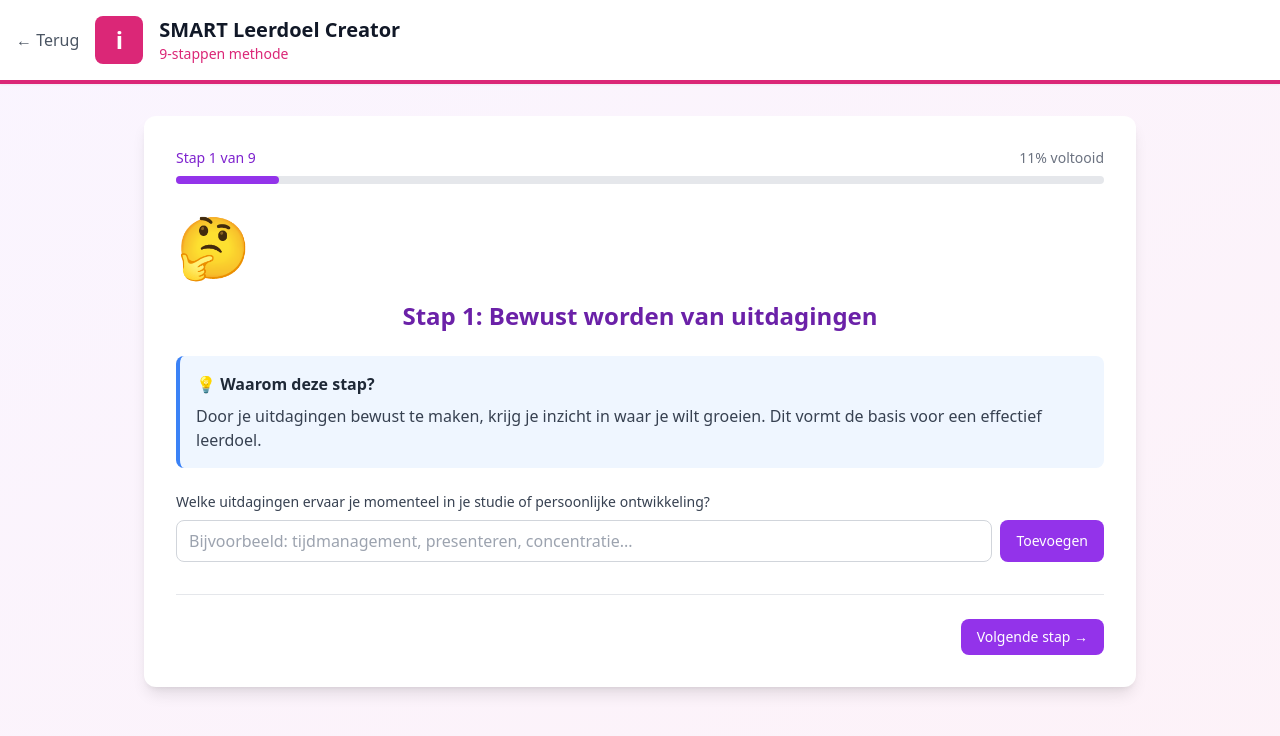
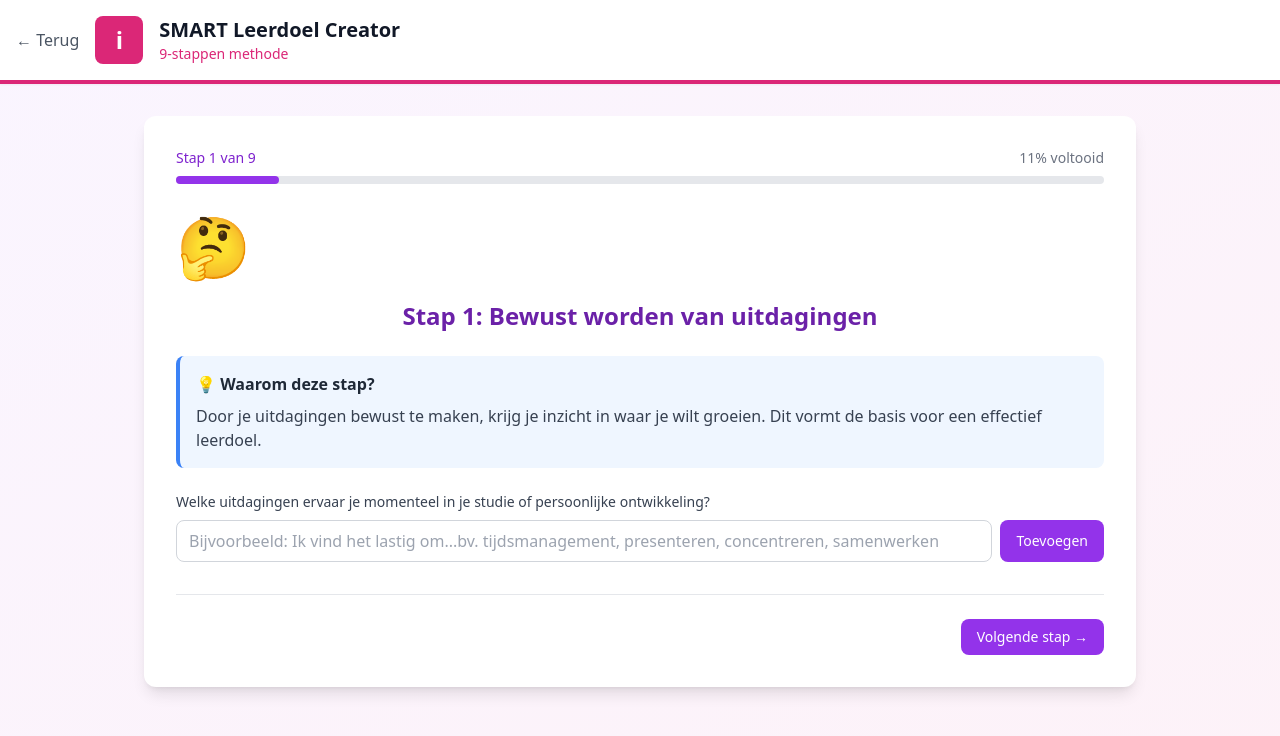
Before and after one commit to MartijnMesman/SMART, a Next.js app: page / in a window 1280 px wide. Both pictures are taken after a click on the button "🚀 Start met je SMART leerdoel". Shown: the top 736 px of the page. Built offline with nearby package versions, Linux system fonts and the light colour scheme.

Commit message:
Update placeholder tekst voor uitdagingen

```diff
--- a/src/components/SmartLeerdoelWizard.tsx
+++ b/src/components/SmartLeerdoelWizard.tsx
@@ -175,7 +175,7 @@ export default function SmartLeerdoelWizard({ onBack }: SmartLeerdoelWizardProps
                   className="form-input"
                   value={tempInput}
                   onChange={(e) => setTempInput(e.target.value)}
-                  placeholder="Bijvoorbeeld: tijdmanagement, presenteren, concentratie..."
+                  placeholder="Bijvoorbeeld: Ik vind het lastig om...bv. tijdsmanagement, presenteren, concentreren, samenwerken"
                   onKeyPress={(e) => e.key === 'Enter' && addToArray('uitdagingen', tempInput)}
                 />
                 <button
```
